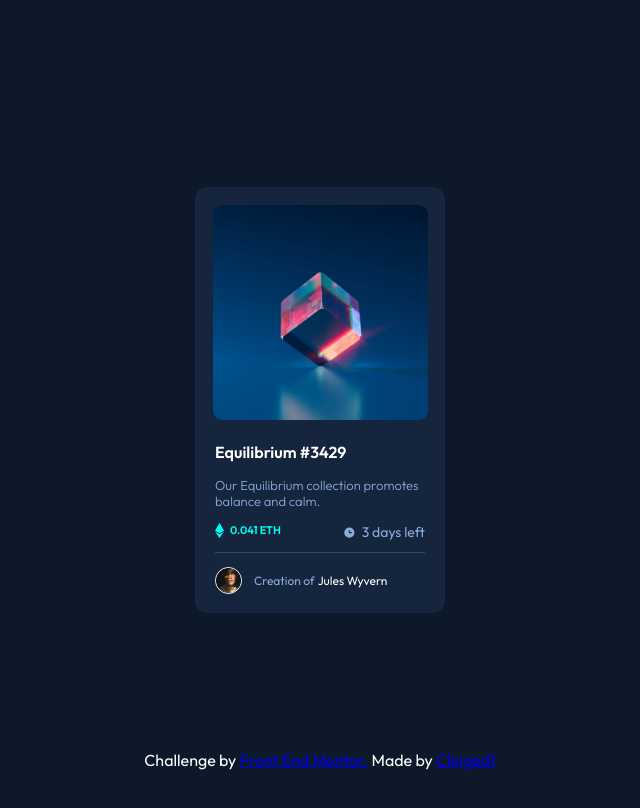
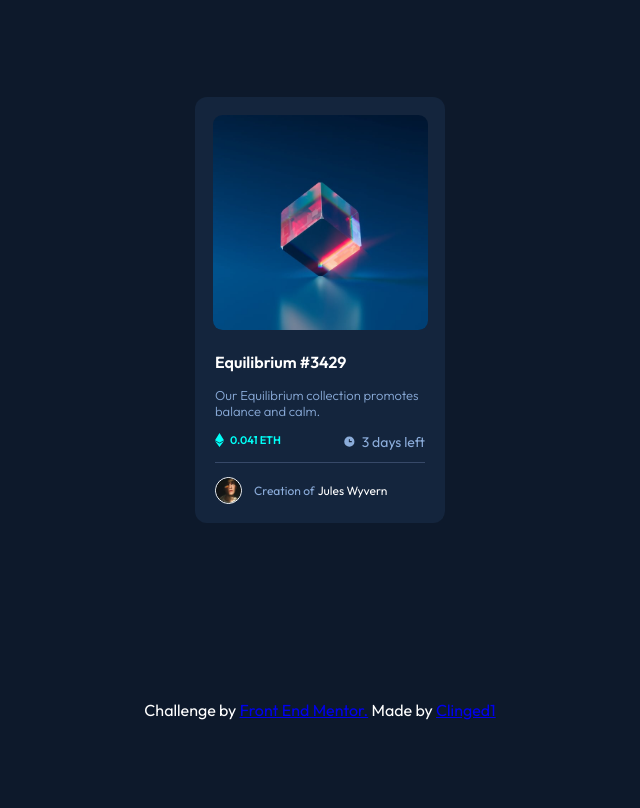
Before and after one commit to Clinged1/NFT-preview-card-component, a plain HTML site: page index.html in a window 1280 px wide. Shown: the whole page, without its empty margins (320-960 px from the left). Drawn offline with Linux system fonts and the light colour scheme.

Commit message:
Used Css Grid Instead of Absolute Position

```diff
--- a/index.html
+++ b/index.html
@@ -36,7 +36,7 @@
 
 
   </div>
-  <footer style="position: absolute; left: 50%; top: 95%; transform: translate(-50%, -50%);" >
+  <footer>
   Challenge by <a href="https://www.frontendmentor.io/" target="_blank">Front End Mentor.</a> Made by <a href="https://www.github.com/Clinged1" target="_blank">Clinged1</a>
   </footer>
 </body>
--- a/style.css
+++ b/style.css
@@ -1,13 +1,13 @@
 body {
+  min-height: 100vh;
+  display: grid;
+  place-items: center;
   color: white;
   font-family: outfit;
   background-color: hsl(217, 54%, 11%);
 }
 
 
-div {
-position: absolute; left: 50%; top: 50%; transform: translate(-50%, -50%)
-}
 
 .money {
   font-size: 11px;
```
